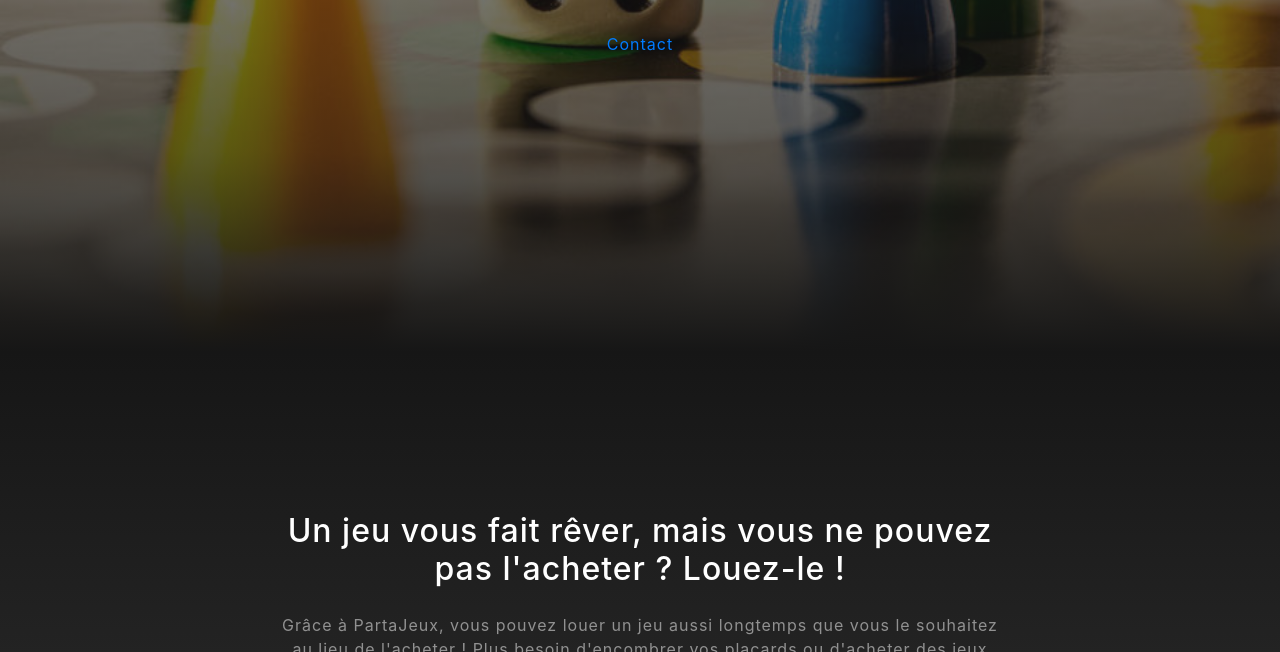
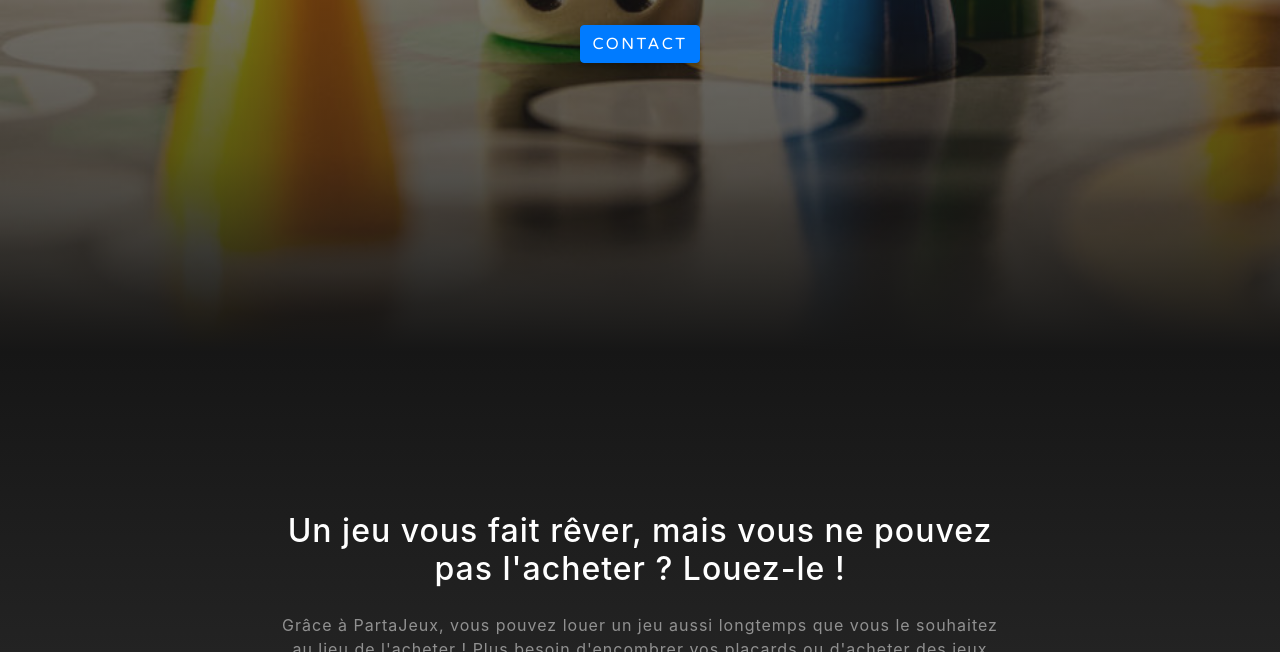
Before and after one commit to AdeleMo/adelemo.github.io, a website with bundled scripts: page index.html in a window 1280 px wide. Shown: the part 448-1100 px from the top of the page. Built offline with nearby package versions, Linux system fonts and the light colour scheme.

Commit message:
Change central button

```diff
--- a/index.html
+++ b/index.html
@@ -56,7 +56,7 @@
       <div class="mx-auto text-center">
         <h1 class="mx-auto my-0 text-uppercase">PartaJeux</h1>
         <h2 class="text-white-50 mx-auto mt-2 mb-5">Louez vos jeux !</h2>
-        <a href="//www.123formbuilder.com/form-5147760/formulaire-de-contact" class="blueLink13">Contact</a>
+        <a class="btn btn-primary js-scroll-trigger" href="//www.123formbuilder.com/form-5147760/formulaire-de-contact" class="blueLink13">Contact</a>
       </div>
     </div>
   </header>
```
